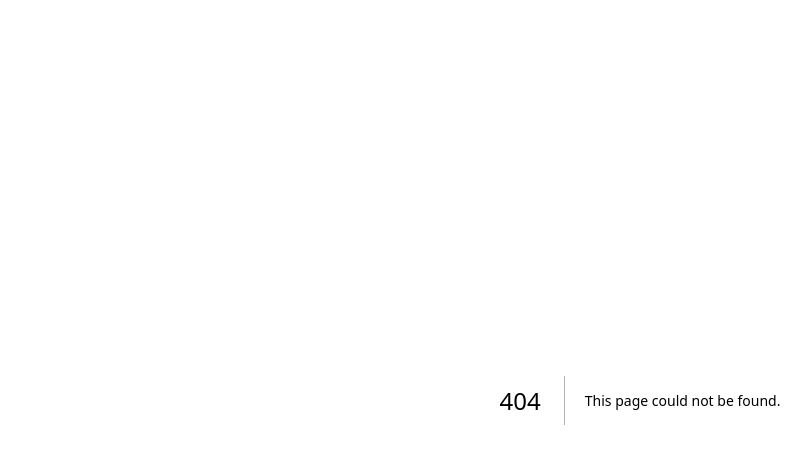
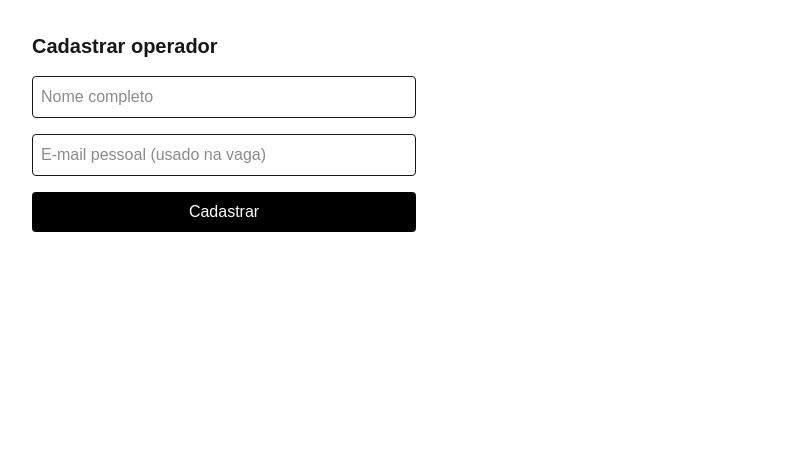
Before and after one commit to fabriciogmaraes/rh-onboarding-sdd, a Next.js app: page /dashboard/operadores/novo in a window 1280 px wide. Before the commit this address had no page. Shown: the top 464 px of the page, without its empty margins (0-811 px from the left). Built offline with nearby package versions, Linux system fonts and the light colour scheme.

Commit message:
feat: CRUD de cadastro e listagem de operadores

```diff
--- /dev/null
+++ b/app/dashboard/operadores/actions.ts
@@ -0,0 +1,29 @@
+'use server'
+
+import { createClient } from '@/lib/supabase/server'
+import { redirect } from 'next/navigation'
+import { revalidatePath } from 'next/cache'
+
+export async function criarOperador(formData: FormData) {
+  const supabase = await createClient()
+
+  const nome_completo = formData.get('nome_completo') as string
+  const email_pessoal = formData.get('email_pessoal') as string
+
+  const tokenExpiraEm = new Date()
+  tokenExpiraEm.setHours(tokenExpiraEm.getHours() + 72)
+
+  const { error } = await supabase.from('operadores').insert({
+    nome_completo,
+    email_pessoal,
+    token_expira_em: tokenExpiraEm.toISOString(),
+  })
+
+  if (error) {
+    console.error(error)
+    throw new Error('Erro ao cadastrar operador: ' + error.message)
+  }
+
+  revalidatePath('/dashboard/operadores')
+  redirect('/dashboard/operadores')
+}
--- /dev/null
+++ b/app/dashboard/operadores/novo/page.tsx
@@ -0,0 +1,27 @@
+import { criarOperador } from '../actions'
+
+export default function NovoOperadorPage() {
+  return (
+    <div className="p-8">
+      <h1 className="text-xl font-bold mb-4">Cadastrar operador</h1>
+      <form action={criarOperador} className="flex w-96 flex-col gap-4">
+        <input
+          name="nome_completo"
+          placeholder="Nome completo"
+          required
+          className="border p-2 rounded"
+        />
+        <input
+          name="email_pessoal"
+          type="email"
+          placeholder="E-mail pessoal (usado na vaga)"
+          required
+          className="border p-2 rounded"
+        />
+        <button type="submit" className="bg-black text-white p-2 rounded">
+          Cadastrar
+        </button>
+      </form>
+    </div>
+  )
+}
--- /dev/null
+++ b/app/dashboard/operadores/page.tsx
@@ -0,0 +1,55 @@
+import { createClient } from '@/lib/supabase/server'
+import Link from 'next/link'
+
+export default async function OperadoresPage() {
+  const supabase = await createClient()
+
+  const { data: operadores, error } = await supabase
+    .from('operadores')
+    .select('*')
+    .order('data_cadastro', { ascending: false })
+
+  if (error) {
+    return <div className="p-8 text-red-600">Erro ao carregar operadores: {error.message}</div>
+  }
+
+  return (
+    <div className="p-8">
+      <div className="flex items-center justify-between mb-4">
+        <h1 className="text-xl font-bold">Operadores</h1>
+        <Link href="/dashboard/operadores/novo" className="bg-black text-white px-4 py-2 rounded">
+          + Cadastrar operador
+        </Link>
+      </div>
+
+      <table className="w-full border-collapse">
+        <thead>
+          <tr className="text-left border-b">
+            <th className="p-2">Nome</th>
+            <th className="p-2">E-mail pessoal</th>
+            <th className="p-2">Status</th>
+            <th className="p-2">Link de upload</th>
+          </tr>
+        </thead>
+        <tbody>
+          {operadores?.map((op) => (
+            <tr key={op.id} className="border-b">
+              <td className="p-2">{op.nome_completo}</td>
+              <td className="p-2">{op.email_pessoal}</td>
+              <td className="p-2">{op.status}</td>
+              <td className="p-2">
+                {op.status === 'pendente_documentacao' ? (
+                  <code className="text-xs bg-gray-100 px-2 py-1 rounded">
+                    /upload/{op.token_upload}
+                  </code>
+                ) : (
+                  <span className="text-gray-400 text-xs">—</span>
+                )}
+              </td>
+            </tr>
+          ))}
+        </tbody>
+      </table>
+    </div>
+  )
+}
```
